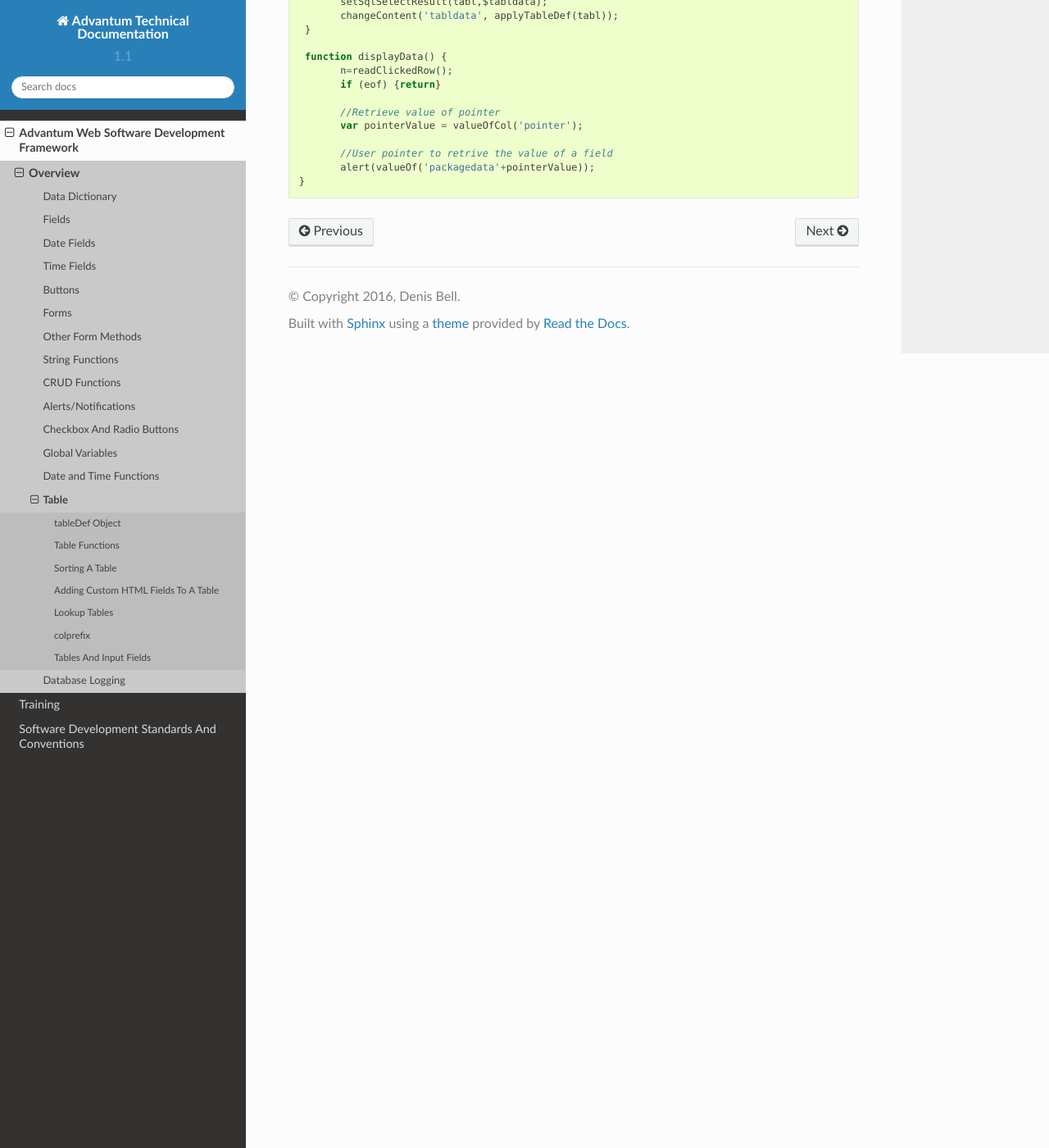
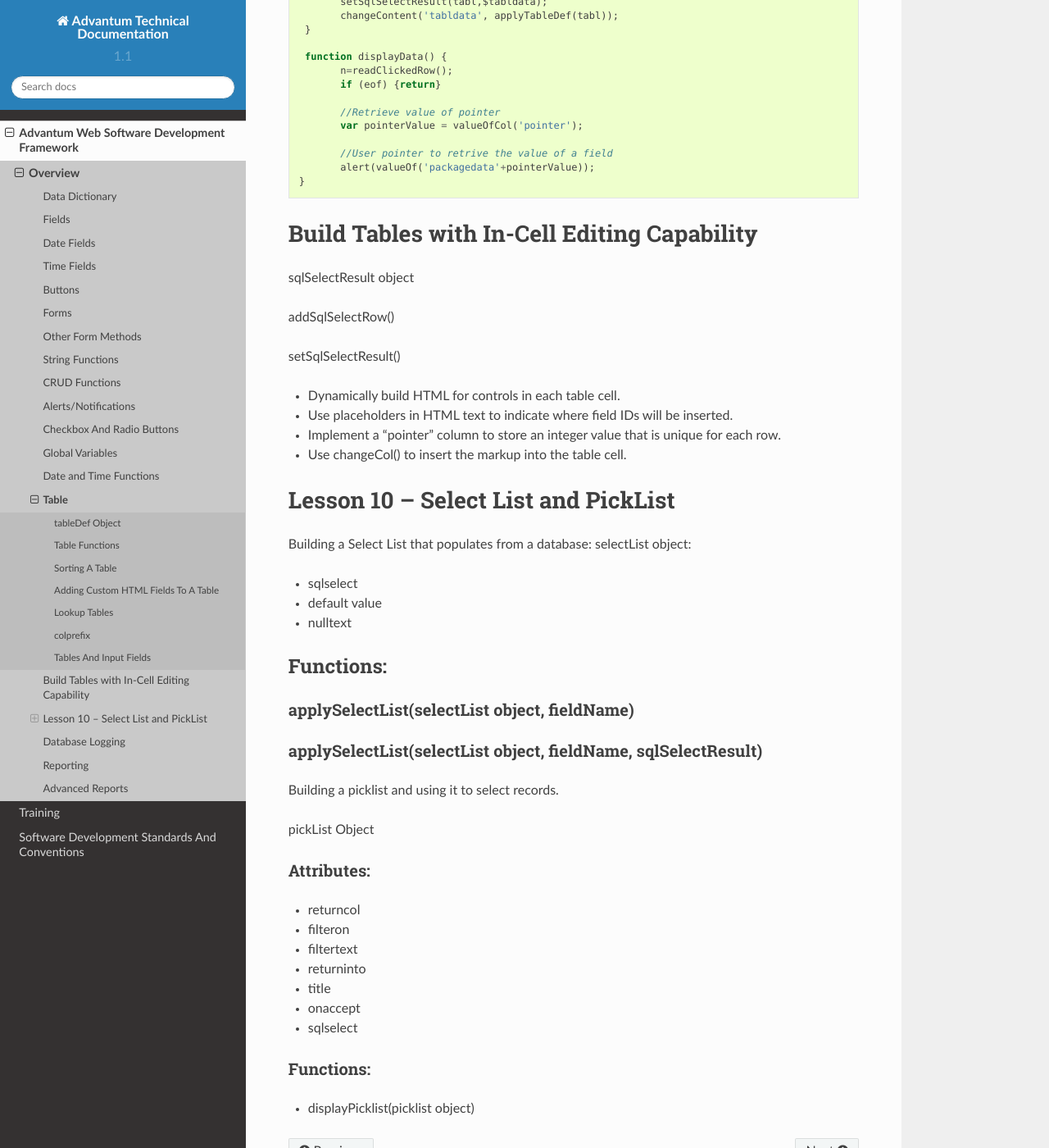
Before and after one commit to trojanhorser/sphinx, a Sphinx documentation site: the page built from source/table.rst, in a window 1280 px wide and 1400 px high, scrolled down 17242 px. Shown: the whole window at 82% size. Built offline with Sphinx 7.4.7 and the Read the Docs theme 2.0.0, drawn with Linux system fonts in a browser that asks for light colours; formulas are drawn with MathJax 3; pages that are not in the unit, such as notebooks, are missing from menus.

Commit message:
added reporting

```diff
--- a/source/advantumframework.rst
+++ b/source/advantumframework.rst
@@ -25,3 +25,4 @@ It several components which are outlined below:
    time
    table
    logging
+   reporting
--- a/source/table.rst
+++ b/source/table.rst
@@ -938,3 +938,61 @@ In order to reference a input field by id the following steps should be taken:
 	//User pointer to retrive the value of a field
 	alert(valueOf('packagedata'+pointerValue));
  }
+
+
+
+
+Build Tables with In-Cell Editing Capability
+===========================================
+
+sqlSelectResult object
+
+addSqlSelectRow()
+
+setSqlSelectResult()
+
+- Dynamically build HTML for controls in each table cell.
+- Use placeholders in HTML text to indicate where field IDs will be inserted.
+- Implement a “pointer” column to store an integer value that is unique for each row.
+- Use changeCol() to insert the markup into the table cell.
+
+Lesson 10 – Select List and PickList
+=====================================
+
+Building a Select List that populates from a database:
+selectList object:
+
+Attributes:
+~~~~~~~~~
+- sqlselect
+- default value
+- nulltext
+
+Functions:
+----------
+
+applySelectList(selectList object, fieldName)
+~~~~~~~~~~~~~~~~~~~~~~~~~~~~~~~~~~~~~~~~~~~~~~
+
+applySelectList(selectList object, fieldName, sqlSelectResult)
+~~~~~~~~~~~~~~~~~~~~~~~~~~~~~~~~~~~~~~~~~~~~~~~~~~~~~~~~~~~~~~
+
+Building a picklist and using it to select records.
+
+pickList Object
+
+Attributes:
+~~~~~~~~~~~
+
+- returncol
+- filteron
+- filtertext
+- returninto
+- title
+- onaccept
+- sqlselect
+
+Functions:
+~~~~~~~~~~
+
+- displayPicklist(picklist object)
```
Also changed, not shown: source/reporting.rst (added, +302 -0 lines), 12 other files.
